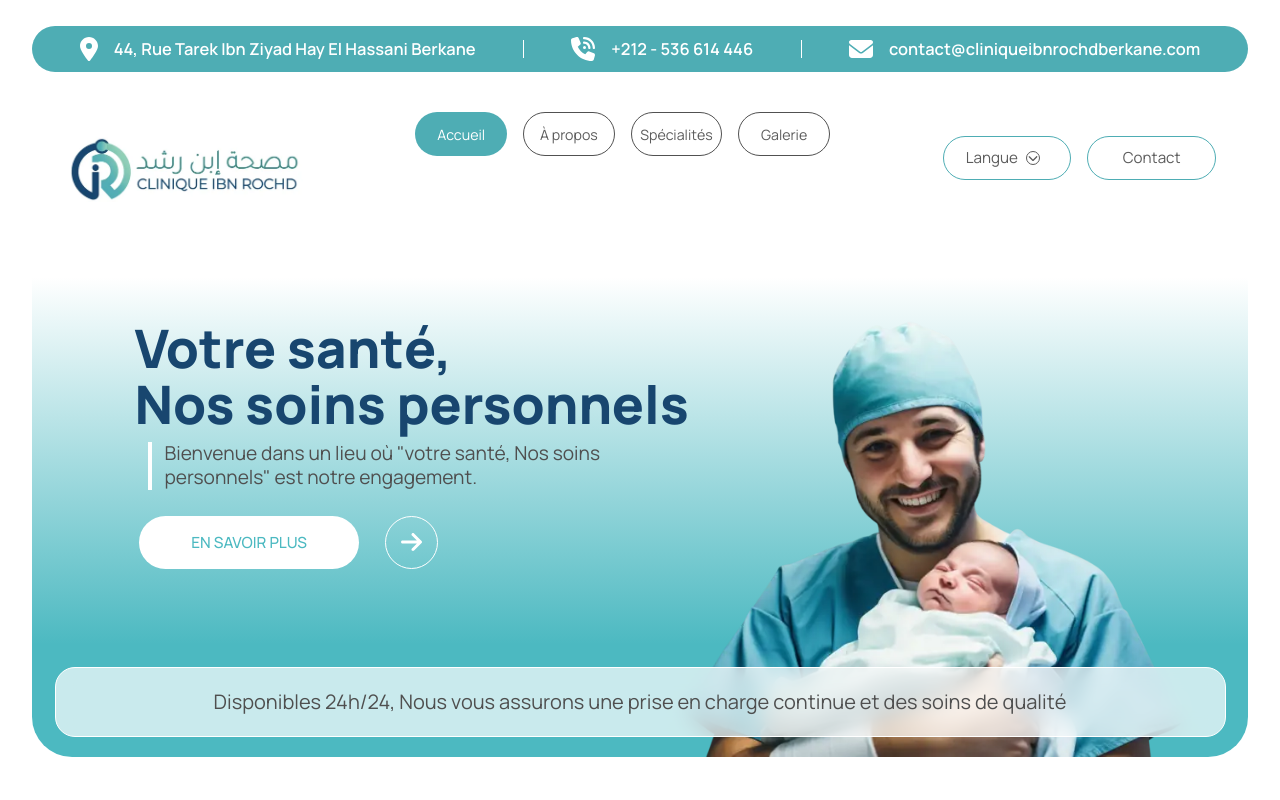
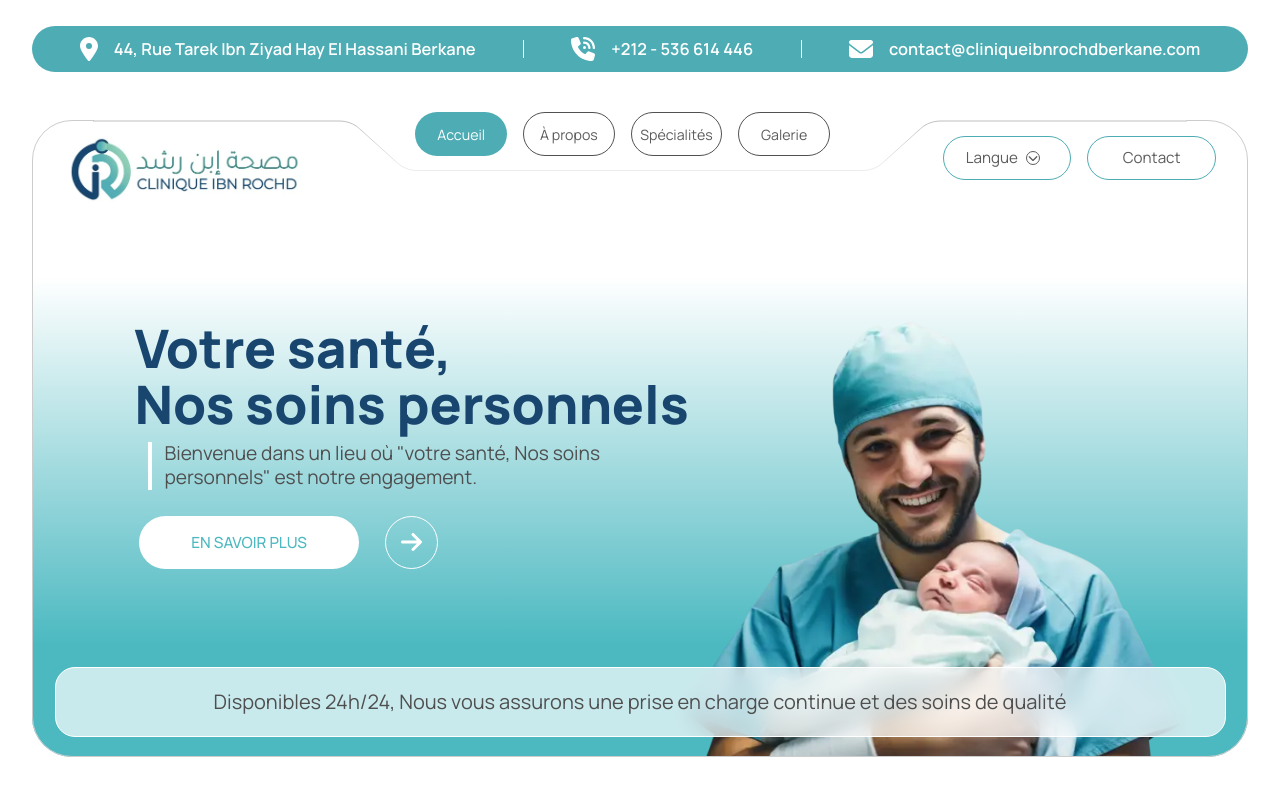
Before and after one commit to SOFT-CACTUS-2-0/ibnrochd, a React (Vite) app: page / in a window 1280 px wide. Shown: the top 800 px of the page. Built offline with nearby package versions, Linux system fonts and the light colour scheme.

Commit message:
fix stroke

```diff
--- a/src/pages/HomePage/HomePage.css
+++ b/src/pages/HomePage/HomePage.css
@@ -16,9 +16,51 @@ body {
 
 .home__page .header__container {
     background: linear-gradient(180deg, transparent 9.91%, transparent 24.67%, rgba(76, 185, 193) 82.33%, #4CB9C1 100.9%);
-    /* background: linear-gradient(to bottom, transparent 0%, #4CB9C1), url(/header.svg); */
     background-repeat: no-repeat;
     background-size: contain;
+}
+
+.home__page .header__container::after {
+    content: '';
+    position: absolute;
+    top: 0;
+    left: 0;
+    width: 100%;
+    height: 577px;
+    background: url('/header.svg') no-repeat center center;
+    background-size: 100% 100%;
+    /* Mask properties */
+    -webkit-mask-image: linear-gradient(black, transparent);
+    mask-image: linear-gradient(black, transparent);
+    -webkit-mask-size: 90% 100px;
+    mask-size: 90% 100px;
+    -webkit-mask-repeat: no-repeat;
+    mask-repeat: no-repeat;
+    -webkit-mask-position:top center;
+    mask-position:top center;
+    z-index: 1000;
+}
+
+.stroke__home{
+    position: absolute;
+    top: 0;
+    left: 0;
+    width: 100%;
+    height: 100%;
+    border: 0.1px solid #CCCCCC;
+    border-radius: 40px;
+    z-index: 1
+}
+
+.stroke__home::before{
+    content: '';
+    position: absolute;
+    top: 0;
+    left: 50%;
+    transform: translateX(-50%) translateY(-50%);
+    width: 90%;
+    height: 10px;
+    background: white;
 }
 
 /* Hero Section */
--- a/src/pages/HomePage/HomePage.jsx
+++ b/src/pages/HomePage/HomePage.jsx
@@ -147,6 +147,7 @@ const HeaderContent = () => {
   const isRTL = i18n.language === 'MA';
   return (
     <>
+      <div className="stroke__home"></div>
       <div className="hero__background" data-direction={isRTL ? 'rtl' : 'ltr'}>
         <img loading="lazy" src="/13f00b97db4641b3ed6c7b387b771752.webp" alt="Background" />
       </div>
```
Also changed, not shown: public/header.svg, 40 other files (tests, documents, lock files or other folders).
